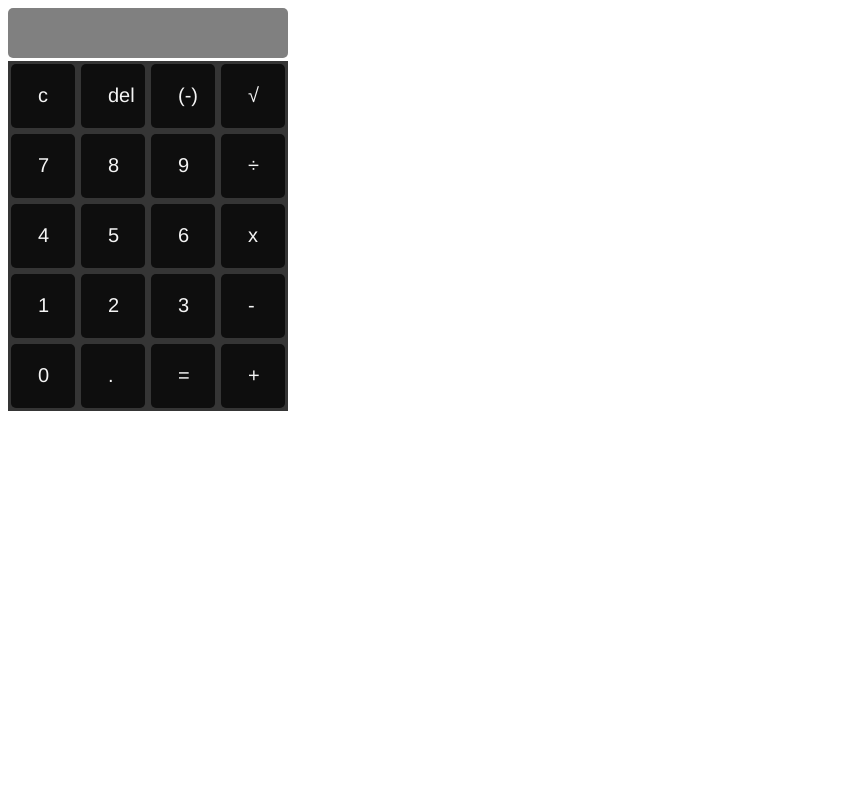
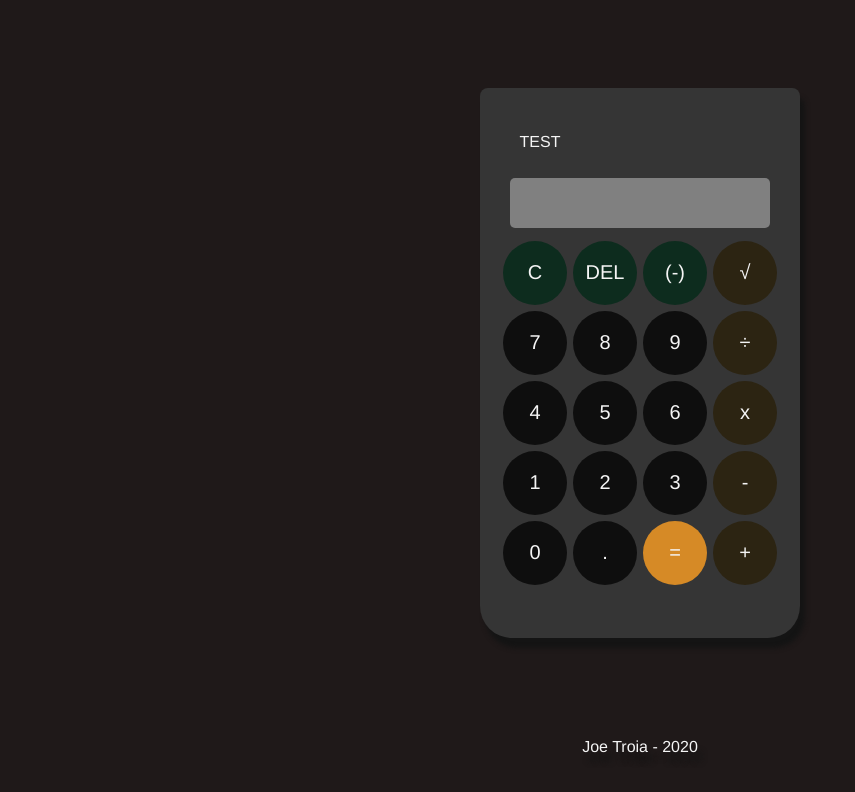
Before and after one commit to dirtydupe/calculator, a plain HTML site: page index.html in a window 1280 px wide. Shown: the whole page, without its empty margins (0-855 px from the left). Drawn offline with Linux system fonts and the light colour scheme.

Commit message:
refined GUI

```diff
--- a/app.js
+++ b/app.js
@@ -49,7 +49,14 @@ function factorial(n) {
 	return seq[seq.length - 1];
 }
 
-function operate(x, y, op) {
+function sqrt(x) {
+    if(x < 0)
+        return "ERROR";
+
+    return sqrt(x);
+}
+
+function operate(x, op, y) {
     if(op === '+')
         return add(x, y);
 
@@ -61,10 +68,13 @@ function operate(x, y, op) {
 
     if(op === '/')
         return divide(x, y);
+
+    if(op === 0x221A)
+        return sqrt(x);
 }
 
 function buildKeyGrid() {
-    let buttonLabels = ['c', 'del', '(-)', String.fromCharCode(0x221A), '7', '8', '9',
+    let buttonLabels = ['C', 'DEL', '(-)', String.fromCharCode(0x221A), '7', '8', '9',
                         String.fromCharCode(247), '4', '5', '6', 'x', '1', '2', '3',
                         '-', '0', '.', '=', '+'];
     let keyGrid = document.getElementById("keyGrid");
@@ -74,6 +84,16 @@ function buildKeyGrid() {
         keyCell.classList.add('keyCell');
         keyCell.textContent = buttonLabels[i];
 
+        if(i === 18)
+            keyCell.style.setProperty('--rgb', '214, 138, 38');
+        else if(i === 0 ||i === 1 || i === 2)
+            keyCell.style.setProperty('--rgb', '13, 44, 30');
+        else if(i === 3 ||i === 7 || i === 11 || i === 15 || i === 19 ||
+                i === 21 || i === 22 || i === 23)
+            keyCell.style.setProperty('--rgb', '44, 36, 18');
+        else
+            keyCell.style.setProperty('--rgb', '14, 14, 14');
+
         keyGrid.appendChild(keyCell);
     }
 }
--- a/index.html
+++ b/index.html
@@ -3,9 +3,16 @@
     <meta charset="utf-8">
     <title>Calculator</title>
     <link rel="stylesheet" href="style.css"></link>
-    <body>
-        <div class="display"></div>
-        <div class="keys" id="keyGrid"></div>
-    </body>
+    <center>
+        <body>
+            <div class="container">
+                <div class="top">TEST</div>
+                <div class="display"></div>
+                <div class="keys" id="keyGrid"></div>
+            </div>
+        </body>
+    </center>
     <script src="app.js" charset="utf-8"></script>
+
+    <footer id="foot">Joe Troia - 2020</footer>
 </html>
--- a/style.css
+++ b/style.css
@@ -1,3 +1,26 @@
+:root {
+    background-color: rgb(31, 25, 25);
+    padding: 80px 0px 0px 0px;
+}
+
+.container {
+    background-color: rgb(53, 53, 53);
+    height: 550px;
+    width: 320px;
+    border-bottom-left-radius: 32px;
+    border-bottom-right-radius: 32px;
+    border-top-left-radius: 8px;
+    border-top-right-radius: 8px;
+    box-shadow: 5px 10px 5px #141414 ;
+}
+
+.top {
+    height: 45px;
+    color: whitesmoke;
+    font-family: helvetica;
+    padding: 45px 200px 0px 0px;
+}
+
 #keyGrid {
     display: grid;
     grid-template-rows: repeat(5, 70px);
@@ -6,22 +29,36 @@
     font-family: helvetica;
     font-size: 20px;
     width: 280px;
+    text-align: center;
 }
 
 .keyCell {
-    background-color: rgb(14, 14, 14);
+    background-color: rgb(var(--rgb));
     color: whitesmoke;
     border: transparent;
-    border-radius: 5px;
-    padding: 20px 0px 0px 27px;
+    border-radius: 50%;
+    padding: 20px 0px 0px 0px;
     margin: 3px 3px 3px 3px;
 }
 
+.keyCell:hover {
+    filter: brightness(60%);
+}
+
 .display {
+   /* color: rgb(13, 44, 30)*/
     background-color: gray;
     border: transparent;
     border-radius: 5px;
-    margin: 0px 0px 3px 0px;
+    margin: 0px 0px 10px 0px;
     height: 50px;
-    width: 280px;
+    width: 260px;
 }
+
+#foot {
+    color: whitesmoke;
+    font-family: helvetica;
+    text-align: center;
+    padding: 100px 0px 0px 0px;
+    text-shadow: 5px 10px 5px #141414 ;
+}
```
